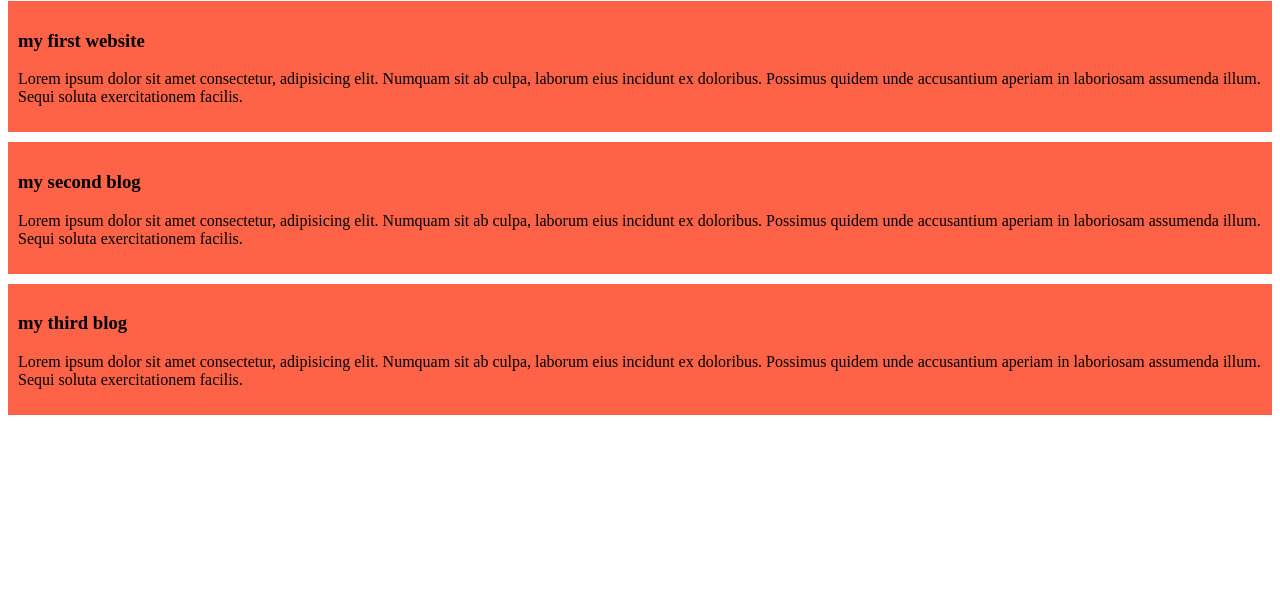
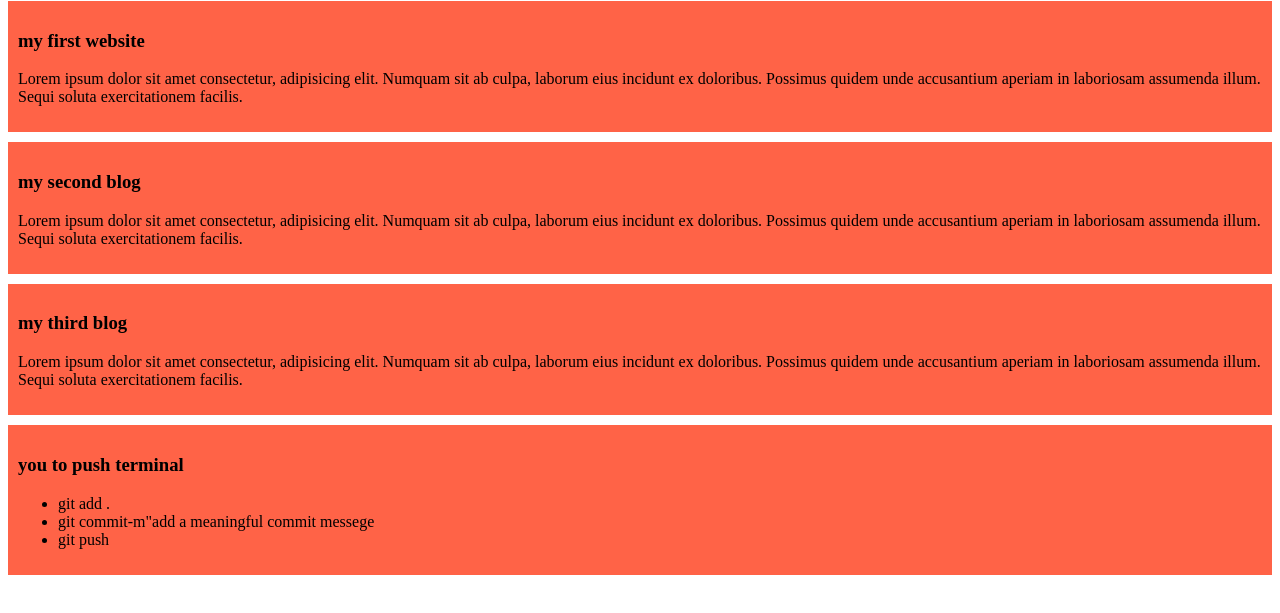
Before and after one commit to Thohagpx/my-simple-website, a plain HTML site: page index.html in a window 1280 px wide. Shown: the part 79-692 px from the top of the page. Drawn offline with Linux system fonts and the light colour scheme.

Commit message:
add a next work

```diff
--- a/index.html
+++ b/index.html
@@ -18,6 +18,12 @@
             <h3>my third blog</h3>
             <p>Lorem ipsum dolor sit amet consectetur, adipisicing elit. Numquam sit ab culpa, laborum eius incidunt ex doloribus. Possimus quidem unde accusantium aperiam in laboriosam assumenda illum. Sequi soluta exercitationem facilis.</p>
         </div>
+        <div>
+            <h3>you to push terminal</h3>
+            <ul><li>git add .</li>
+            <li>git commit-m"add a meaningful commit messege</li>
+            <li>git push</li></ul>
+        </div>
 
 
 </body>
```
